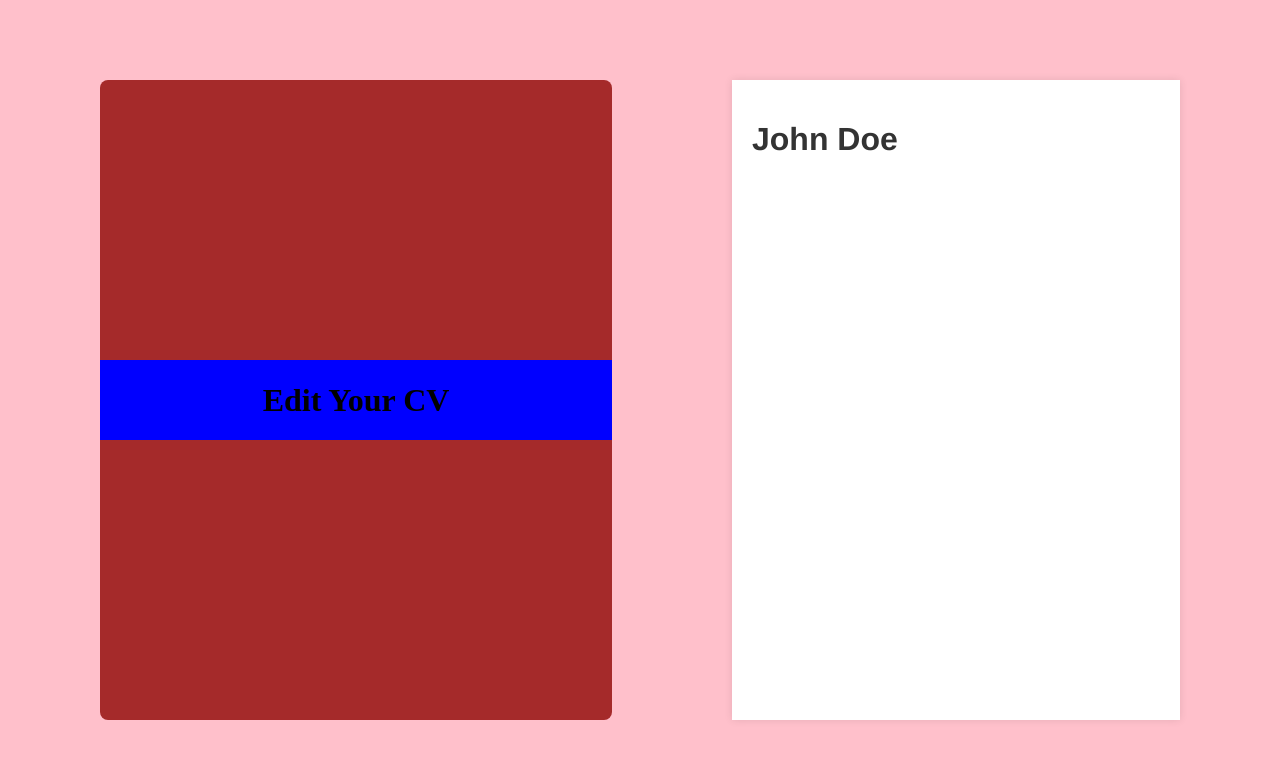
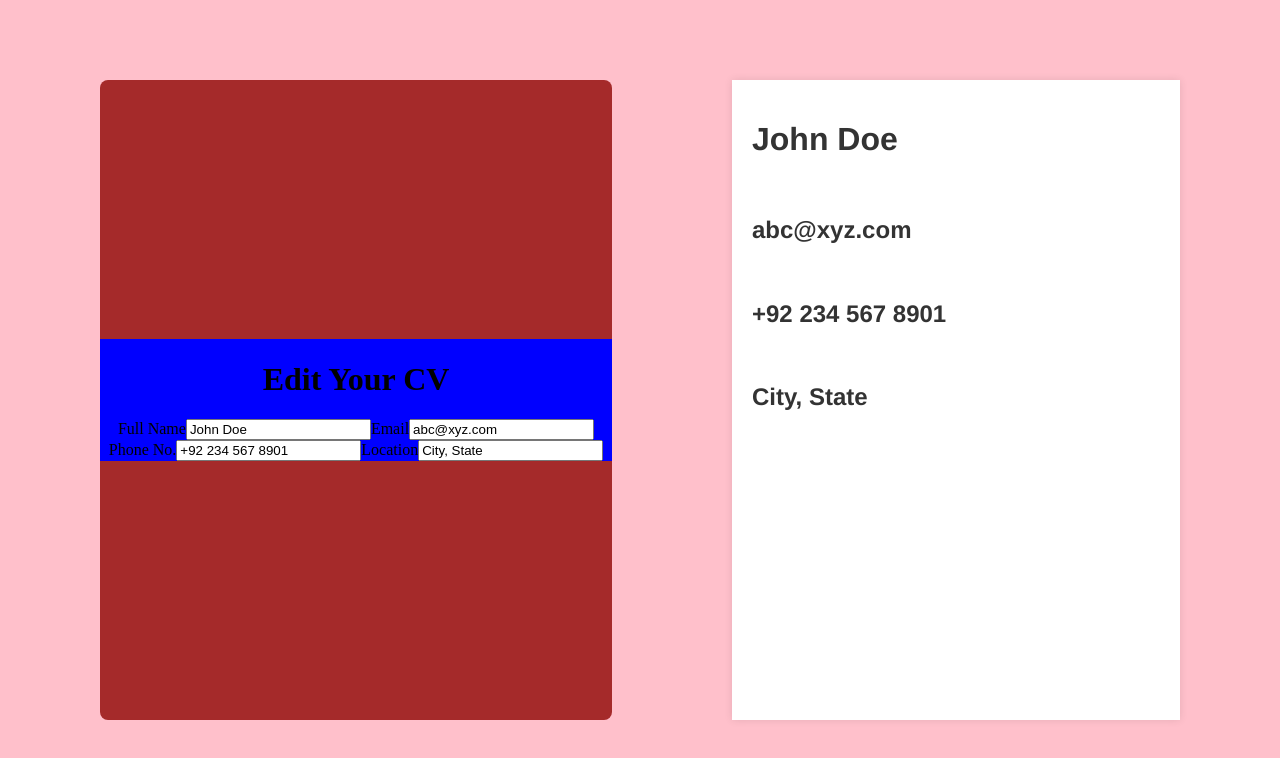
Before and after one commit to muhibk22/cv-maker, a React (Vite) app: page / in a window 1280 px wide. Shown: the top 758 px of the page. Built offline with nearby package versions, Linux system fonts and the light colour scheme.

Commit message:
feat: write ContactForm component

```diff
--- a/src/App.jsx
+++ b/src/App.jsx
@@ -6,9 +6,8 @@ function App() {
   const [cv, setCv] = useState({
     contact: {
       name: "John Doe",
-      email: "johndoe@example.com",
-      phone: "+1 234 567 8901",
-      linkedin: "https://linkedin.com/in/johndoe",
+      email: "abc@xyz.com",
+      phone: "+92 234 567 8901",
       location: "City, State",
     },
     summary:
--- /dev/null
+++ b/src/components/ContactForm.jsx
@@ -0,0 +1,45 @@
+import { useState } from "react";
+
+function ContactForm({ contact, setCv }) {
+  const [formValues, setFormValues] = useState({
+    name: contact?.name || "John Doe",
+    email: contact?.email || "abc@xyz.com",
+    phone: contact?.phone || "+92 234 567 8901",
+    location: contact?.location || "City, State",
+  });
+
+  const handleChange = (e) => {
+    const { name, value } = e.target;
+
+    setFormValues((prev) => ({
+      ...prev,
+      [name]: value,
+    }));
+
+    setCv((prevCv) => ({
+      ...prevCv,
+      contact: {
+        ...prevCv.contact,
+        [name]: value,
+      },
+    }));
+  };
+
+  return (
+    <div className="section">
+      <label>Full Name</label>
+      <input type="text" name="name" value={formValues.name} onChange={handleChange} maxLength={50}/>
+
+      <label>Email</label>
+      <input type="email" name="email" value={formValues.email} onChange={handleChange} maxLength={25}/>
+
+      <label>Phone No.</label>
+      <input type="text" name="phone" value={formValues.phone} onChange={handleChange}/>
+
+      <label>Location</label>
+      <input type="text" name="location" value={formValues.location} onChange={handleChange}/>
+    </div>
+  );
+}
+
+export default ContactForm;
--- a/src/components/Display.jsx
+++ b/src/components/Display.jsx
@@ -3,6 +3,9 @@ import "../styles/Display.css"
 function Display({cv}){
     return (<div className="cv-preview">
         <h1>{cv.contact.name}</h1>
+        <h2>{cv.contact.email}</h2>
+        <h2>{cv.contact.phone}</h2>
+        <h2>{cv.contact.location}</h2>
     </div>)
 }
 
--- a/src/components/Form.jsx
+++ b/src/components/Form.jsx
@@ -1,9 +1,13 @@
 import "../styles/Form.css";
+import ContactForm from "./ContactForm";
 function Form({ cv, setCv }) {
   return (
     <div className="form-container">
-    <div class="form">
+    <div className="form">
       <h1>Edit Your CV</h1>
+      <form>
+        <ContactForm cv={cv.contact} setCv={setCv} />
+      </form>
     </div>
     </div>
   );
```
